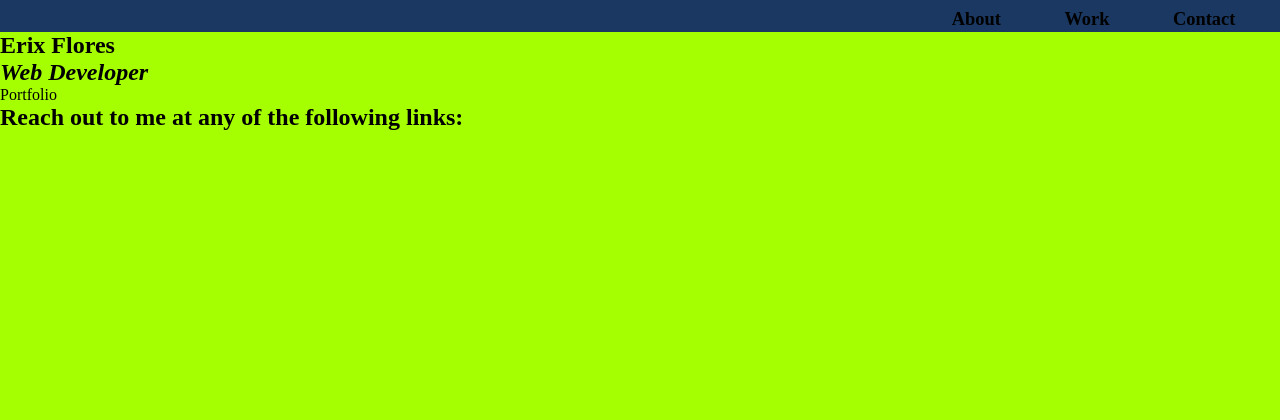
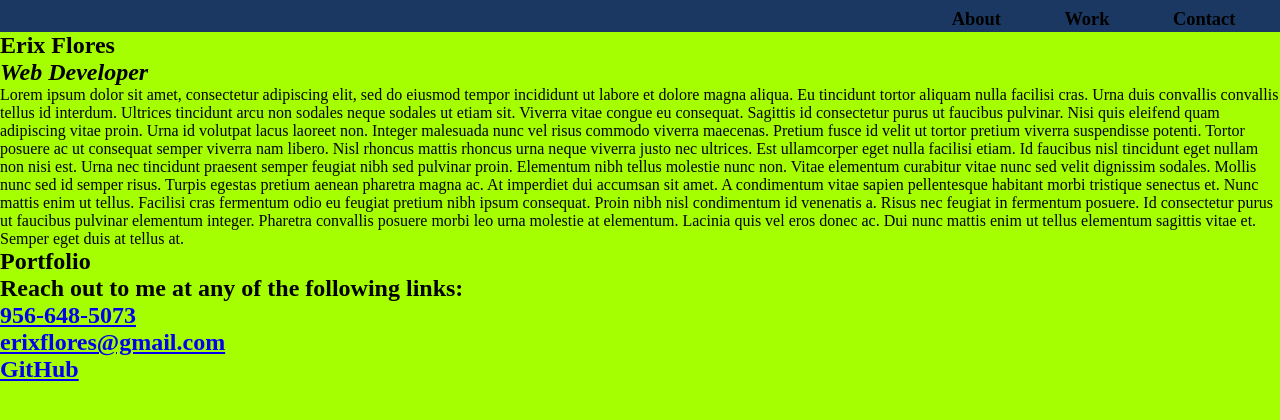
Before and after one commit to erixflores/portfolio, a plain HTML site: page index.html in a window 1280 px wide. Drawn offline with Linux system fonts and the light colour scheme.

Commit message:
hyperlinked my contact info

```diff
--- a/index.html
+++ b/index.html
@@ -12,7 +12,7 @@
         <ul type="none">
             <li href="#About">About</li>
             <li href="#Work">Work</li>
-            <li href="Contact">Contact</li>
+            <li href="#Contact">Contact</li>
         </ul>
     </nav>
 </header>
@@ -20,12 +20,25 @@
     <section id="welcome-section">
         <h1>Erix Flores</h1>
         <h2><i>Web Developer</i></h2>
+        Lorem ipsum dolor sit amet, consectetur adipiscing elit, sed do eiusmod tempor incididunt ut labore et dolore magna aliqua. Eu tincidunt tortor aliquam nulla facilisi cras. Urna duis convallis convallis tellus id interdum. Ultrices tincidunt arcu non sodales neque sodales ut etiam sit. Viverra vitae congue eu consequat.
+
+Sagittis id consectetur purus ut faucibus pulvinar. Nisi quis eleifend quam adipiscing vitae proin. Urna id volutpat lacus laoreet non. Integer malesuada nunc vel risus commodo viverra maecenas. Pretium fusce id velit ut tortor pretium viverra suspendisse potenti. Tortor posuere ac ut consequat semper viverra nam libero. Nisl rhoncus mattis rhoncus urna neque viverra justo nec ultrices. Est ullamcorper eget nulla facilisi etiam. Id faucibus nisl tincidunt eget nullam non nisi est. Urna nec tincidunt praesent semper feugiat nibh sed pulvinar proin. Elementum nibh tellus molestie nunc non. Vitae elementum curabitur vitae nunc sed velit dignissim sodales. Mollis nunc sed id semper risus.
+
+Turpis egestas pretium aenean pharetra magna ac. At imperdiet dui accumsan sit amet. A condimentum vitae sapien pellentesque habitant morbi tristique senectus et. Nunc mattis enim ut tellus. Facilisi cras fermentum odio eu feugiat pretium nibh ipsum consequat. Proin nibh nisl condimentum id venenatis a. Risus nec feugiat in fermentum posuere. Id consectetur purus ut faucibus pulvinar elementum integer. Pharetra convallis posuere morbi leo urna molestie at elementum. Lacinia quis vel eros donec ac. Dui nunc mattis enim ut tellus elementum sagittis vitae et. Semper eget duis at tellus at.
     </section>
     <section id="projects">
-        <hi>Portfolio</hi>
+        <h1>Portfolio</h1>
     </section>
     <section id="contact-info">
         <h1>Reach out to me at any of the following links:</h1>
+        <h2>
+            <a href="956-648-5073">956-648-5073</a> </br>
+            <a href="Email: erixflores@gmail.com">erixflores@gmail.com</a> <br>
+            <a href="https://github.com/erixflores">GitHub</a>
+
+
+        </h2>
+
     </section>
 
 </body>
```
Also changed, not shown: 1 other file.
